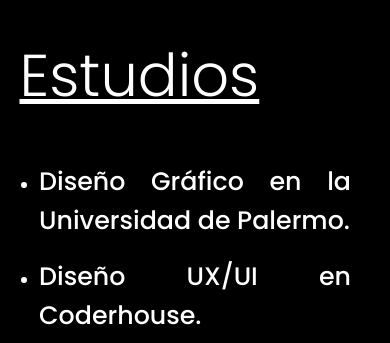
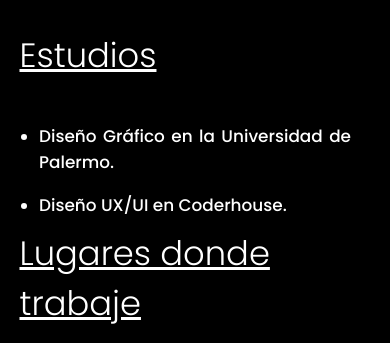
Before and after one commit to AMaren22/Desafio-06, a website: page pages/curriculum.html in a window 390 px wide. Shown: the part 733-1076 px from the top of the page. Drawn offline with Linux system fonts and the light colour scheme.

Commit message:
Agregue media faltante, aumente tamaño de letra portfolio

```diff
--- a/component/_curriculum.scss
+++ b/component/_curriculum.scss
@@ -29,3 +29,22 @@
     }
   }
 }
+/* Curriculum-mobile */
+@media (max-width: 480px) {
+  .curriculum-title {
+    font-size: 4vh;
+    font-weight: 200;
+  }
+  .curriculum-ul {
+
+    li {
+
+      p {
+
+        font-size: 2vh;
+
+
+      }
+    }
+}
+}
--- a/component/_portfolio.scss
+++ b/component/_portfolio.scss
@@ -94,7 +94,7 @@
     padding: 2vw 2vw 0vw 2vw;
   }
   .portfolio__text {
-    font-size: 2vw;
+    font-size: 3.5vw;
 
     padding: 1vw 0 1vw 0;
   }
```
Also changed, not shown: css/style.css, 1 other file.
